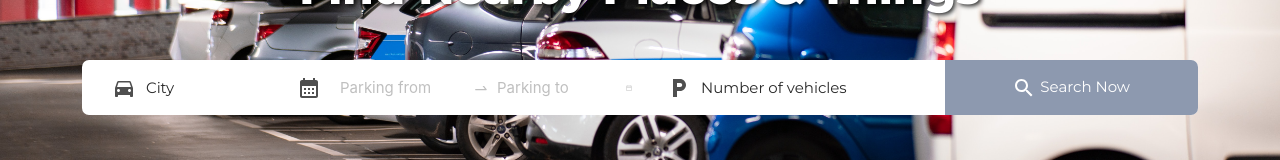
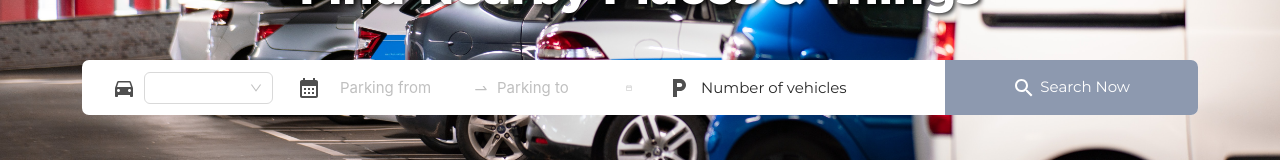
Before and after one commit to SohaibShahzad/desalis.github.io, a React (Create React App) app: page /parking in a window 1280 px wide. Shown: the part 374-534 px from the top of the page. Built offline with nearby package versions, Linux system fonts and the light colour scheme; a web font is replaced by a local one.

Commit message:
Dropdown on city added

```diff
--- a/src/Components/Navbar/Navbar.jsx
+++ b/src/Components/Navbar/Navbar.jsx
@@ -25,6 +25,7 @@ import LogoutIcon from "@mui/icons-material/Logout";
 import RemoveIcon from "@mui/icons-material/Remove";
 import LocalParkingIcon from "@mui/icons-material/LocalParking";
 import DirectionsCarIcon from "@mui/icons-material/DirectionsCar";
+import Dropdown from "../dropdown/Dropdown";
 
 const Navbar = ({ list }) => {
   // Popover Material UI Code
@@ -408,59 +409,17 @@ const Navbar = ({ list }) => {
                       {navSearch ? (
                         <fieldset className="d-flex align-items-center">
                           <HotelIcon className=" me-2" />
-                          <input
-                            type="text"
-                            name="cityHotel"
-                            className={style.form_select}
-                            placeholder="City"
-                            autoComplete="off"
-                            value={city}
-                            required
-                            onChange={(e) =>
-                              dispatch({
-                                type: "SET_CITY",
-                                payload: e.target.value,
-                              })
-                            }
-                          />
+                          <Dropdown name="cityHotel" />
                         </fieldset>
                       ) : nav2 ? (
                         <fieldset className="d-flex align-items-center">
                           <HotelIcon className=" me-2" />
-                          <input
-                            type="text"
-                            name="cityHotelAndParking"
-                            className={style.form_select}
-                            placeholder="City"
-                            autoComplete="off"
-                            value={cityHotelAndParking}
-                            required
-                            onChange={(e) =>
-                              dispatch({
-                                type: "SET_HOTELANDPARKINGCITY",
-                                payload: e.target.value,
-                              })
-                            }
-                          />
+                          <Dropdown name="cityHotelAndParking" />
                         </fieldset>
                       ) : (
                         <fieldset className="d-flex align-items-center">
                           <DirectionsCarIcon className=" me-2" />
-                          <input
-                            type="text"
-                            name="cityParking"
-                            className={style.form_select}
-                            placeholder="City"
-                            autoComplete="off"
-                            value={cityParking}
-                            required
-                            onChange={(e) =>
-                              dispatch({
-                                type: "SET_PARKINGCITY",
-                                payload: e.target.value,
-                              })
-                            }
-                          />
+                          <Dropdown name="cityParking" />
                         </fieldset>
                       )}
                     </div>
--- /dev/null
+++ b/src/Components/dropdown/Dropdown.jsx
@@ -0,0 +1,57 @@
+import React from "react";
+import { Select } from "antd";
+import { useDispatch, useSelector } from "react-redux";
+
+const Dropdown = (props) => {
+  const dispatch = useDispatch();
+  const cities = ["Lahore", "Karachi", "Islamabad"];
+  const { name } = props;
+  const { city } = useSelector((state) => state.searchCity);
+  const { cityParking } = useSelector((state) => state.searchParkingCity);
+  const { cityHotelAndParking } = useSelector(
+    (state) => state.searchHotelAndParkingCity
+  );
+  console.log("city", city);
+  console.log("cityParking", cityParking);
+  console.log("cityHotelAndParking", cityHotelAndParking);
+
+  return (
+    <Select
+      showSearch
+      style={{ width: "100%" }}
+      placeholder="Search to Select"
+      value={
+        name === "city"
+          ? city
+          : name === "cityParking"
+          ? cityParking
+          : cityHotelAndParking
+      }
+      optionFilterProp="children"
+      filterOption={(input, option) => (option?.label ?? "").includes(input)}
+      filterSort={(optionA, optionB) =>
+        (optionA?.label ?? "")
+          .toLowerCase()
+          .localeCompare((optionB?.label ?? "").toLowerCase())
+      }
+      options={cities.map((city) => ({
+        value: city,
+        label: city,
+      }))}
+      onChange={(value) => {
+        if (name === "cityHotel") {
+          dispatch({
+            type: "SET_CITY",
+            payload: value,
+          });
+        } else if (name === "cityParking") {
+          dispatch({ type: "SET_PARKINGCITY", payload: value });
+        } else {
+          dispatch({ type: "SET_HOTELANDPARKINGCITY", payload: value });
+        }
+      }}
+    />
+  );
+};
+
+export default Dropdown;
--- /dev/null
+++ b/src/Components/dropdown/dropdown.css
@@ -0,0 +1,42 @@
+
+
+.form_select:focus {
+    box-shadow: none;
+}
+
+.autocomplete {
+    background: whitesmoke;
+    width: 20%;
+    max-height: 200px;
+    overflow-y: scroll;
+    border-radius: 4px;
+    display: none;
+}
+
+.active {
+    display: block;
+}
+
+.autocomplete ul {
+    list-style: none;
+    margin: 0;
+    padding: 0;
+}
+
+.autocomplete ul li {
+    padding: 10px 20px;
+}
+
+.autocomplete>ul>li {
+    border-bottom: thin solid #cccccc;
+}
+
+.autocomplete ul li {
+    display: flex;
+    cursor: pointer;
+}
+
+.align-self-center {
+    /* align-self: center; */
+    font-size: 16px;
+}
```
Also changed, not shown: src/App.js (+4 -7 lines), src/Components/Navbar/navbar.module.css (line endings or trailing spaces).
